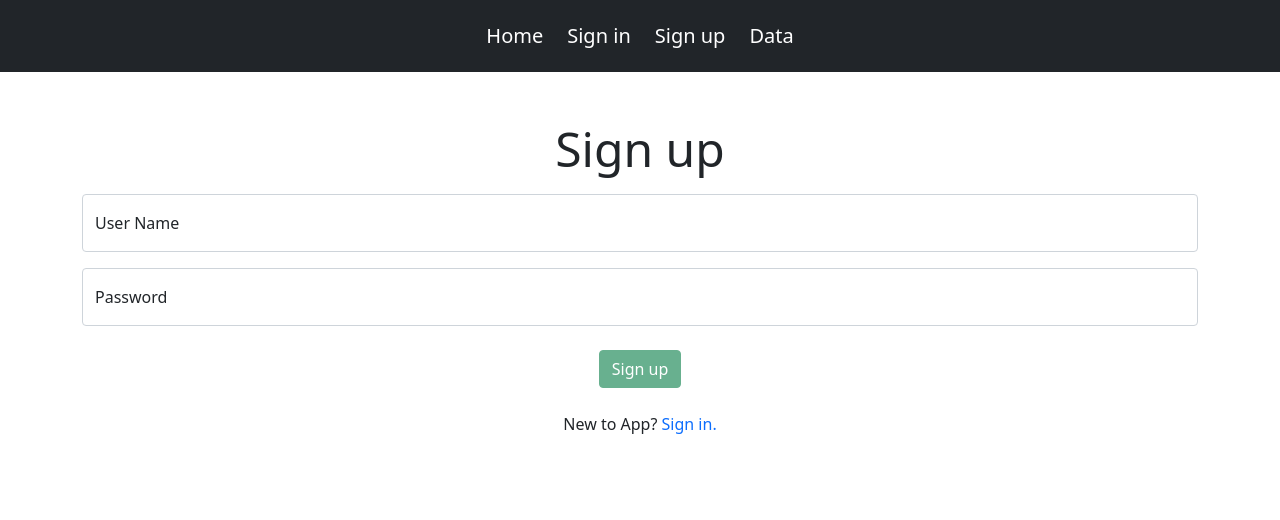
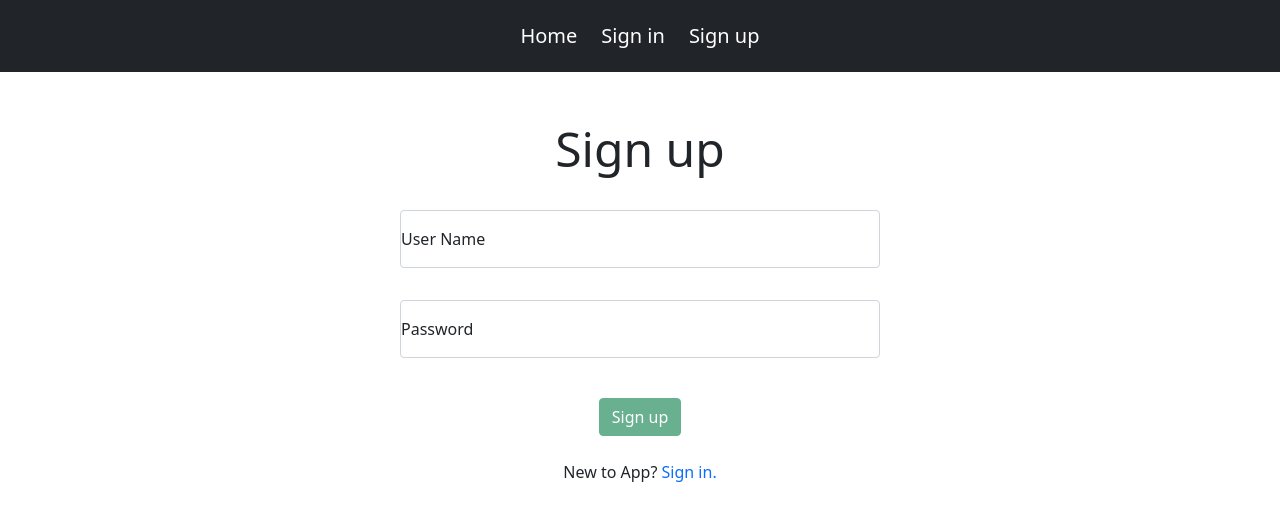
Before and after one commit to Web-Developm/forms-routing, an Angular app: page /sign-up in a window 1280 px wide. Shown: the top 520 px of the page. Built offline with nearby package versions, Linux system fonts and the light colour scheme.

Commit message:
add the login details

```diff
--- a/src/app/app.component.html
+++ b/src/app/app.component.html
@@ -6,7 +6,7 @@
 
   <button (click)="signup()" type="button" class="btn">Sign up</button>
 
-  <button (click)="data()" type="button" class="btn">Data</button>
+  <!--<button (click)="data()" type="button" class="btn">Data</button>-->
 
   <!--<a routerLink="/title" routerLinkActive="active" >Home</a>
 <a routerLink="/forms">Sign in</a>
--- a/src/app/sign-up/sign-up.component.css
+++ b/src/app/sign-up/sign-up.component.css
@@ -1,3 +1,9 @@
 a{
   text-decoration: none;
 }
+
+form{
+  max-width:30em;
+  margin:auto;
+  text-align:center;
+}
--- a/src/app/sign-up/sign-up.component.html
+++ b/src/app/sign-up/sign-up.component.html
@@ -1,21 +1,25 @@
 <div class="container">
   <h5 class="display-5 text-center mb-3">Sign up</h5>
 
-  <form [formGroup]="data1">
+  <form [formGroup]="data1" align="center">
 
-    <div class="form-floating mb-3 mt-3">
-      <input type="text" class="form-control" name="username" id="username" formControlName="username" placeholder="username">
-      <label for="username">User Name</label>
+    <div class="row">
+      <div class="form-floating form-group mb-3 mt-3">
+        <input type="text" class="form-control" name="username" id="username" formControlName="username" placeholder="username">
+        <label for="username"> User Name</label>
+      </div>
+
+      <div class="form-floating form-group mb-3 mt-3">
+        <input type="password" class="form-control" name="password" id="password" formControlName="password" placeholder="password" autocomplete="on">
+        <label for="password"> Password</label>
+      </div>
+
+      <div class="text-center mt-4">
+        <button (click)="page()" [disabled]="data1.invalid" class="btn btn-success">Sign up</button>
+      </div>
     </div>
 
-    <div class="form-floating mb-3 mt-3">
-      <input type="password" class="form-control" name="password" id="password" formControlName="password" placeholder="password" autocomplete="on">
-      <label for="password">Password</label>
-    </div>
 
-    <div class="text-center mt-4">
-      <button (click)="display()" [disabled]="data1.invalid" class="btn btn-success">Sign up</button>
-    </div>
   </form>
 
   <div class="text-center link mt-4">
--- a/src/app/sign-up/sign-up.component.ts
+++ b/src/app/sign-up/sign-up.component.ts
@@ -1,5 +1,5 @@
 import { Component, OnInit } from '@angular/core';
-import { FormControl,FormGroup,FormBuilder,Validators } from '@angular/forms';
+import { FormControl, FormGroup, FormBuilder, Validators } from '@angular/forms';
 
 @Component({
   selector: 'app-sign-up',
@@ -9,17 +9,45 @@ import { FormControl,FormGroup,FormBuilder,Validators } from '@angular/forms';
 export class SignUpComponent implements OnInit {
 
 
-  constructor(private fb:FormBuilder) {
-   }
+  constructor(private fb: FormBuilder) {
+  }
 
 
-  data1=new FormGroup({
-    username:new FormControl('',[Validators.required]),
-    password:new FormControl('',[Validators.required])
+  data1 = new FormGroup({
+    username: new FormControl('', [Validators.required]),
+    password: new FormControl('', [Validators.required])
   })
 
-  display()
-  {
+  base = [
+    {
+      username: "Alfreds Futterkiste",
+      password: 123
+    },
+    {
+      username:"admin",
+      password:123
+    }
+  ];
+
+  page() {
+    for (let i = 0; i < this.base.length; i++)
+    {
+
+      let username = this.base[i].username;
+      let password = this.base[i].password;
+
+      if (username == this.data1.controls['username'].value && password == this.data1.controls['password'].value) {
+        window.location.assign('http://localhost:4200/data');
+      }
+    }
+
+
+
+  }
+
+
+
+  display() {
     console.log(this.data1.value);
   }
 
```
